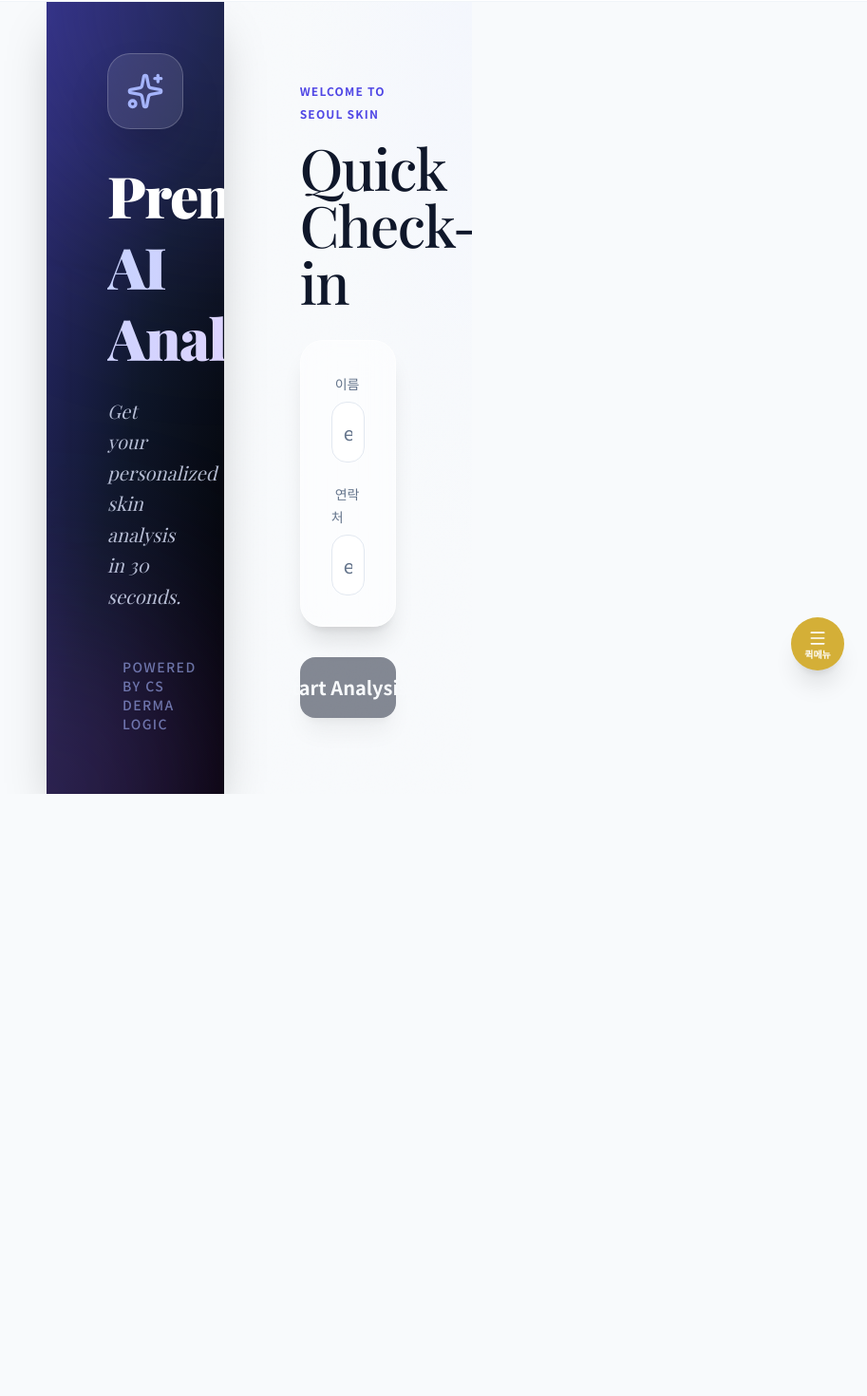
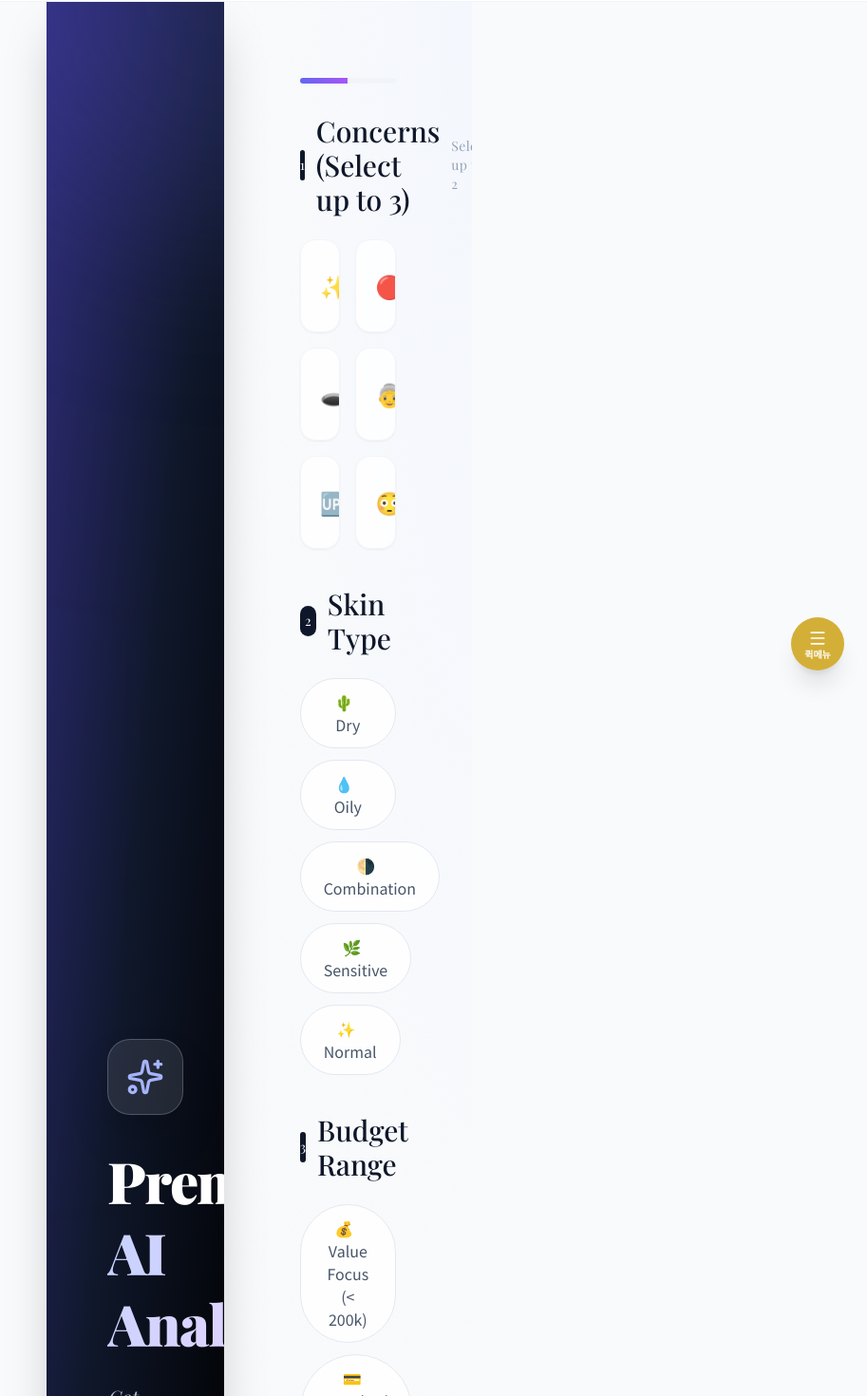
Before and after one commit to joyp30/csdermahomepage-skinanalysislight, a Next.js app: page /en/consult/light in a window 1280 px wide. Shown: the part 54-1524 px from the top of the page at 95% size, without its empty margins (367-1280 px from the left). Before the commit the page ends 890 px from the top, so only its background shows below. Built offline with nearby package versions, Linux system fonts and the light colour scheme.

Commit message:
Feat: Survey 3-step refactor & Restrict to allowed treatments

```diff
--- a/src/app/[locale]/(light)/consult/light/page.tsx
+++ b/src/app/[locale]/(light)/consult/light/page.tsx
@@ -125,14 +125,19 @@ const ProgressBar = ({ step }: { step: LightStep }) => {
 // Main Component
 // ----------------------------------------------------------------------
 
+// ----------------------------------------------------------------------
+// Main Component
+// ----------------------------------------------------------------------
+
 export default function LightConsultationPage() {
-    const [step, setStep] = useState<LightStep>('checkin');
+    // 1. Initial step is now 'survey' to skip Check-in
+    const [step, setStep] = useState<LightStep>('survey');
     const t = useTranslations('LightMode');
     const locale = useLocale();
 
     const [data, setData] = useState<LightAnswers & { name: string, phone: string, budget: string }>({
-        name: '',
-        phone: '',
+        name: 'Guest', // Default values since check-in is skipped
+        phone: '000-0000-0000',
         concerns: [],
         skinType: '',
         budget: '',
@@ -141,15 +146,9 @@ export default function LightConsultationPage() {
     const [result, setResult] = useState<RecommendationResult | null>(null);
 
     const handleNext = async () => {
-        if (step === 'checkin') {
-            if (data.name && data.phone) {
-                await createLead({ name: data.name, phone: data.phone });
-                setStep('survey');
-            }
-        } else if (step === 'survey') {
-            // Simplify: Skip Deep Dive entirely
-            handleFinish();
-        }
+        // Logic simplified: Checkin removed, Deep Dive removed.
+        // Just finish after Survey.
+        handleFinish();
     };
 
     const handleFinish = () => {
@@ -212,50 +211,7 @@ export default function LightConsultationPage() {
 
                         <AnimatePresence mode="wait">
 
-                            {/* STEP 1: CHECK-IN */}
-                            {step === 'checkin' && (
-                                <motion.div
-                                    key="checkin"
-                                    initial={{ opacity: 0, y: 20 }}
-                                    animate={{ opacity: 1, y: 0 }}
-                                    exit={{ opacity: 0, y: -20 }}
-                                    className="space-y-8"
-                                >
-                                    <div className="space-y-4 text-center lg:text-left">
-                                        <span className="text-indigo-600 font-bold uppercase tracking-widest text-xs font-sans">Welcome to Seoul Skin</span>
-                                        <h1 className="text-4xl lg:text-6xl font-medium text-slate-900 tracking-tight font-serif">{t('title')}</h1>
-                                    </div>
-
-                                    <div className="space-y-5 bg-white/50 backdrop-blur-lg p-8 rounded-3xl border border-white/60 shadow-xl">
-                                        <div className="space-y-2">
-                                            <Label className="text-slate-500 font-medium ml-1">이름</Label>
-                                            <Input
-                                                placeholder={t('name_placeholder')}
-                                                value={data.name}
-                                                onChange={(e) => setData({ ...data, name: e.target.value })}
-                                                className="h-16 text-xl bg-white/80 border-slate-200 focus:border-indigo-500 focus:ring-indigo-500/20 rounded-2xl"
-                                            />
-                                        </div>
-                                        <div className="space-y-2">
-                                            <Label className="text-slate-500 font-medium ml-1">연락처</Label>
-                                            <Input
-                                                placeholder={t('phone_placeholder')}
-                                                value={data.phone}
-                                                onChange={(e) => setData({ ...data, phone: e.target.value })}
-                                                className="h-16 text-xl bg-white/80 border-slate-200 focus:border-indigo-500 focus:ring-indigo-500/20 rounded-2xl"
-                                            />
-                                        </div>
-                                    </div>
-
-                                    <Button
-                                        className="w-full h-16 text-xl font-bold rounded-2xl bg-slate-900 hover:bg-slate-800 shadow-xl hover:shadow-2xl transition-all hover:scale-[1.01]"
-                                        onClick={handleNext}
-                                        disabled={!data.name || !data.phone}
-                                    >
-                                        {t('start_button')} <ArrowRight className="ml-2 w-6 h-6" />
-                                    </Button>
-                                </motion.div>
-                            )}
+                            {/* STEP 1: CHECK-IN (REMOVED / SKIPPED) */}
 
                             {/* STEP 2: SURVEY */}
                             {step === 'survey' && (
@@ -314,13 +270,34 @@ export default function LightConsultationPage() {
                                         </div>
                                     </div>
 
-                                    {/* Budget Removed */}
+                                    <div className="space-y-6">
+                                        <h2 className="text-2xl font-medium flex items-center gap-3 font-serif lg:text-3xl">
+                                            <span className="w-8 h-8 rounded-full bg-slate-900 text-white flex items-center justify-center text-sm font-light font-sans">3</span>
+                                            {t('budget.label')}
+                                        </h2>
+                                        <div className="flex flex-wrap gap-3">
+                                            {BUDGETS.map(b => (
+                                                <button
+                                                    key={b.id}
+                                                    onClick={() => setData({ ...data, budget: b.id })}
+                                                    className={cn(
+                                                        "px-6 py-3 rounded-full transition-all text-sm lg:text-base border hover:scale-105",
+                                                        data.budget === b.id
+                                                            ? "bg-slate-900 text-white border-slate-900 shadow-xl shadow-slate-200"
+                                                            : "bg-white/80 border-slate-200 text-slate-600 hover:border-slate-300 hover:bg-white"
+                                                    )}
+                                                >
+                                                    <span className="mr-2">{b.emoji}</span> {t(`budget.${b.id}`)}
+                                                </button>
+                                            ))}
+                                        </div>
+                                    </div>
 
                                     <div className="pt-8">
                                         <Button
                                             className="w-full h-16 text-lg font-bold rounded-2xl bg-indigo-600 hover:bg-indigo-700 shadow-xl shadow-indigo-200"
                                             onClick={handleNext}
-                                            disabled={data.concerns.length === 0 || !data.skinType}
+                                            disabled={data.concerns.length === 0 || !data.skinType || !data.budget}
                                         >
                                             {t('analyze_button') || 'Analyze Result'} <Sparkles className="ml-2" />
                                         </Button>
--- a/src/lib/logic/light-mode.ts
+++ b/src/lib/logic/light-mode.ts
@@ -4,6 +4,7 @@ import type { Treatment } from '../data/treatments';
 export interface LightAnswers {
     concerns: string[]; // e.g., ['pigmentation', 'acne']
     skinType: string; // 'dry', 'oily', 'sensitive', 'normal'
+    budget: string; // 'economy' | 'standard' | 'premium'
 
     // Dynamic Answers (Optional, populated based on flow)
     pigment_visual?: 'melasma' | 'freckle' | 'pih' | 'dullness'; // Visual Anchor
@@ -20,88 +21,114 @@ export interface RecommendationResult {
     main: Treatment;
     upsell?: Treatment;
     package_info?: string;
-    script: string; // The "Sommelier" rationale
+    script: string;
 }
 
-export function getLightRecommendation(answers: LightAnswers): RecommendationResult | null {
-    const { concerns } = answers;
-    let mainSku: string | undefined;
-    let upsellSku: string | undefined;
+// ----------------------------------------------------------------------
+// Logic Implementation
+// ----------------------------------------------------------------------
+
+export function getLightRecommendation(answers: LightAnswers): RecommendationResult {
+    const { concerns, budget, skinType } = answers;
+    const concern = concerns[0] || 'pigmentation'; // Default to first concern
+
+    // Helper to find treatment by ID
+    const getTx = (id: string) => TREATMENTS.find(t => t.id === id);
+
+    let mainTx: Treatment | undefined;
+    let upsellTx: Treatment | undefined;
     let script = "";
 
-    // Priority Order: Pigmentation > Acne > Lifting > Redness
+    // --- Logic based on Concern & Budget ---
+    // Restricted to treatments found in "Treatment Program (26.1.12)" Excel file.
 
-    // --- MODULE I: PIGMENTATION ---
-    if (concerns.includes('pigmentation')) {
-        // Default Logic without Deep Dive
-        if (answers.skinType === 'dry' || answers.skinType === 'sensitive') {
-            mainSku = '1-3'; // Dual Toning
-            script = "건조하고 민감한 색소 피부에는 자극 없이 수분과 기미 억제 효과를 동시에 주는 듀얼 토닝이 가장 적합합니다.";
+    if (concern === 'pigmentation') {
+        if (budget === 'economy') {
+            mainTx = getTx('mono_toning');
+            script = "기본적인 톤 개선을 위해, 합리적인 가격의 모노 토닝을 추천합니다.";
+        } else if (budget === 'standard') {
+            mainTx = getTx('dual_toning');
+            script = "미백 효과를 높이기 위해 비타민 침투가 포함된 듀얼 토닝을 추천합니다.";
         } else {
-            mainSku = '1-5'; // Triple Toning
-            script = "색소 침착을 효과적으로 개선하기 위해, 3가지 레이저 파장을 이용해 색소를 잘게 부수어 배출시키는 트리플 토닝을 추천합니다.";
+            mainTx = getTx('triple_toning');
+            script = "복합적인 색소 문제 해결을 위해 3가지 레이저를 사용하는 트리플 토닝이 효과적입니다.";
         }
-        upsellSku = '19-2'; // LDM
+        upsellTx = getTx('cryo');
     }
 
-    // --- MODULE II: ACNE ---
-    else if (concerns.includes('acne')) {
-        // Default to milder/general options
-        if (answers.skinType === 'sensitive') {
-            mainSku = '5-10'; // Mild PDT
-            script = "민감한 여드름 피부에는 자극을 최소화하면서 피지선을 조절하는 마일드 PDT 관리가 효과적입니다.";
+    else if (concern === 'redness') {
+        // Only Synergy & Redness Acne found in allowed list
+        mainTx = getTx('synergy_flush');
+        if (budget === 'economy') {
+            // If economy, maybe recommend simple care or just explain Synergy is best
+            script = "홍조 치료에는 혈관 전용 레이저인 시너지 레이저가 가장 효과적입니다.";
         } else {
-            mainSku = '5-10b'; // Green PDT
-            script = "일상생활 지장 없이 여드름의 원인인 피지선과 여드름 균을 동시에 억제하는 그린 PDT를 추천해 드립니다.";
+            script = "안면 홍조 개선을 위해 시너지 레이저 시술을 추천해 드립니다.";
         }
-        upsellSku = '16-1'; // Cryo
+        upsellTx = getTx('ldm');
     }
 
-    // --- MODULE III: LIFTING ---
-    else if (concerns.includes('wrinkles') || concerns.includes('sagging')) {
-        if (answers.skinType === 'oily' || answers.skinType === 'combination') {
-            // Heavier skin / sagging tendency
-            mainSku = '8-1'; // V-Ro
-            script = "무너진 턱선과 처짐을 개선하고 탄력 있는 V라인을 만들기 위해 근막층까지 작용하는 브이로 리프팅을 추천합니다.";
+    else if (concern === 'acne') {
+        if (budget === 'economy') {
+            mainTx = getTx('mild_pdt');
+            script = "여드름 관리를 처음 시작하신다면, 가성비 좋은 마일드 PDT를 추천합니다.";
+        } else if (budget === 'standard') {
+            mainTx = getTx('green_pdt');
+            script = "일상생활에 지장을 주지 않으면서 여드름을 효과적으로 억제하는 그린 PDT가 적합합니다.";
         } else {
-            // Dry/Thin skin -> Oligio
-            mainSku = '8-6'; // Oligio
-            script = "피부 진피층에 고주파 에너지를 전달하여 콜라겐 생성을 촉진하고, 잔주름과 탄력을 개선하는 올리지오가 적합합니다.";
+            mainTx = getTx('gold_ptt');
+            script = "자외선 걱정 없이 피지선을 선택적으로 파괴하는 프리미엄 골드 PTT를 추천합니다.";
         }
-        upsellSku = '19-2'; // LDM
+        upsellTx = getTx('ldm');
     }
 
-    // --- MODULE IV: REDNESS ---
-    else if (concerns.includes('redness')) {
-        mainSku = '4-6'; // Synergy
-        script = "붉은기와 안면 홍조를 개선하기 위해 확장된 혈관만을 선택적으로 치료하는 시너지 레이저가 가장 효과적입니다.";
-        upsellSku = '19-2'; // LDM
+    else if (concern === 'lifting' || concern === 'sagging') {
+        if (budget === 'economy') {
+            mainTx = getTx('v_ro');
+            script = "합리적인 가격으로 처짐과 탄력을 동시에 개선하는 브이로 리프팅을 추천합니다.";
+        } else if (budget === 'standard') {
+            mainTx = getTx('oligio'); // Found in allowed list
+            script = "피부가 얇고 잔주름이 고민이라면, 진피층을 탄탄하게 조여주는 올리지오라 적합합니다.";
+        } else {
+            mainTx = getTx('titanium');
+            script = "즉각적인 브라이트닝과 강력한 리프팅 효과를 원하신다면 티타늄 리프팅이 최고의 선택입니다.";
+        }
+        upsellTx = getTx('ldm');
     }
 
-    // --- MODULE V: PORES ---
-    else if (concerns.includes('pores')) {
-        mainSku = '5-1'; // Aqua Peel (Basic pore care)
-        script = "모공 속 노폐물을 정리하고 피부결을 개선하는 것이 중요합니다. 자극 없는 아쿠아필 관리를 먼저 시작해보세요.";
-        upsellSku = '5-2'; // Pico Fraxel for more aggressive
+    else if (concern === 'pores') {
+        // Potenza/Fraxis excluded. Use Juvelook or Lavieen.
+        if (budget === 'premium') {
+            mainTx = getTx('juvelook');
+            script = "모공과 흉터를 동시에 개선하고 피부결을 매끄럽게 하는 쥬베룩 볼륨을 추천합니다.";
+        } else {
+            mainTx = getTx('lavieen');
+            script = "늘어난 모공과 거친 피부결을 정돈하는 라비앙 레이저가 효과적입니다.";
+        }
+        upsellTx = getTx('cryo');
     }
 
+    else if (concern === 'wrinkles') {
+        if (budget === 'premium') {
+            mainTx = getTx('titanium');
+            script = "주름 개선과 리프팅 효과를 동시에 주는 티타늄 리프팅을 추천합니다.";
+        } else {
+            mainTx = getTx('oligio');
+            script = "눈가와 얼굴의 잔주름을 개선하는데 탁월한 올리지오 리프팅을 추천합니다.";
+        }
+        upsellTx = getTx('ldm');
+    }
 
     // Default Fallback
-    if (!mainSku) {
-        mainSku = '19-2'; // LDM default
-        script = "피부 컨디션 회복을 위한 고보습 재생 관리부터 시작해보세요.";
+    if (!mainTx) {
+        mainTx = getTx('mono_toning');
+        script = "피부 본연의 건강을 되찾아주는 기본 토닝 프로그램부터 시작해보세요.";
     }
 
-    // Fetch Objects
-    const mainTreatment = TREATMENTS.find(t => t.sku_id === mainSku || t.id === mainSku);
-    const upsellTreatment = upsellSku ? TREATMENTS.find(t => t.sku_id === upsellSku) : undefined;
-
-    if (!mainTreatment) return null;
-
     return {
-        main: mainTreatment,
-        upsell: upsellTreatment,
-        package_info: "5회 패키지 결제 시 1회당 20% 할인 혜택",
-        script
+        main: mainTx!,
+        upsell: upsellTx,
+        script,
+        package_info: "PKG 5 Sessions" // Placeholder
     };
 }
```
